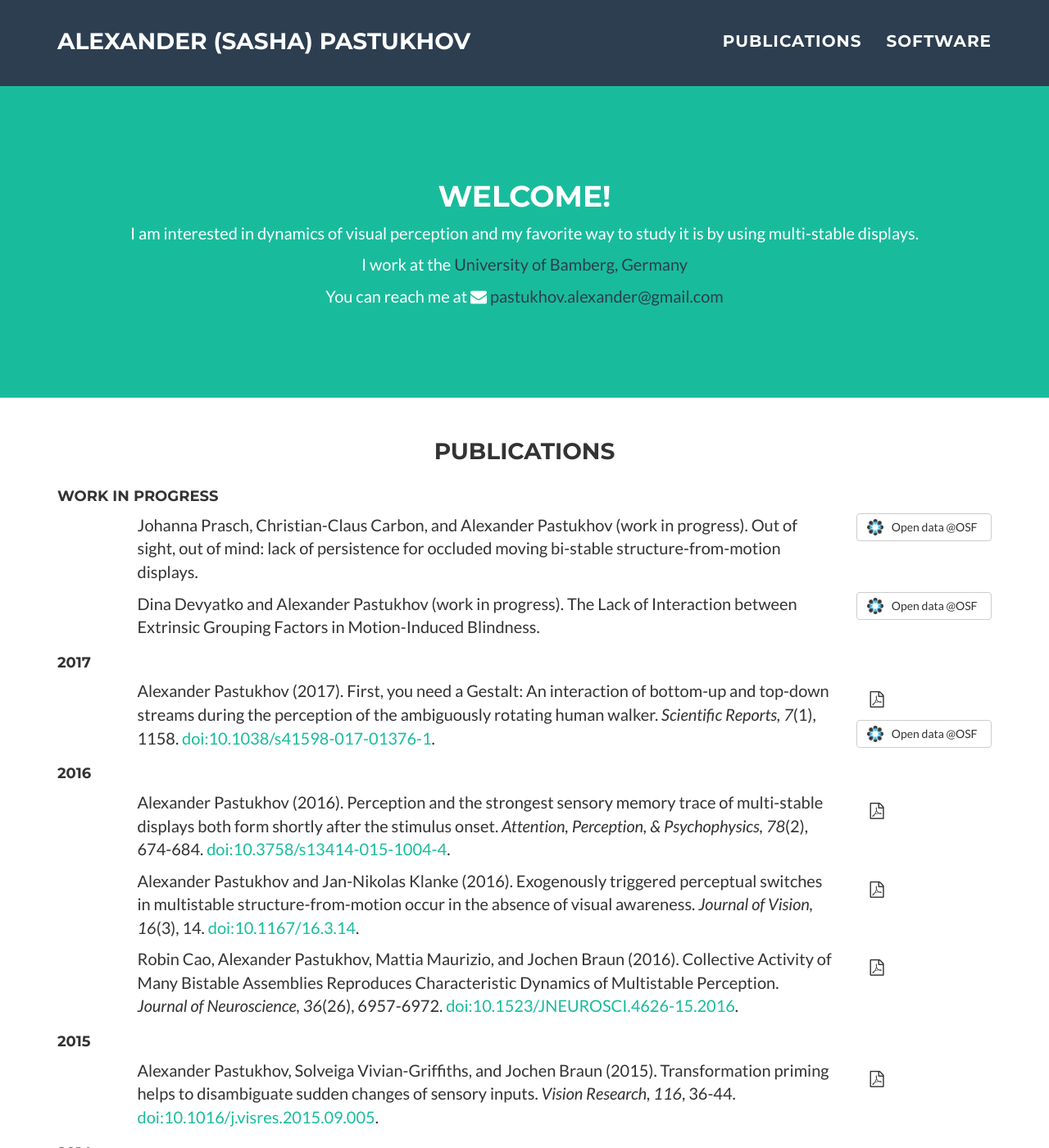
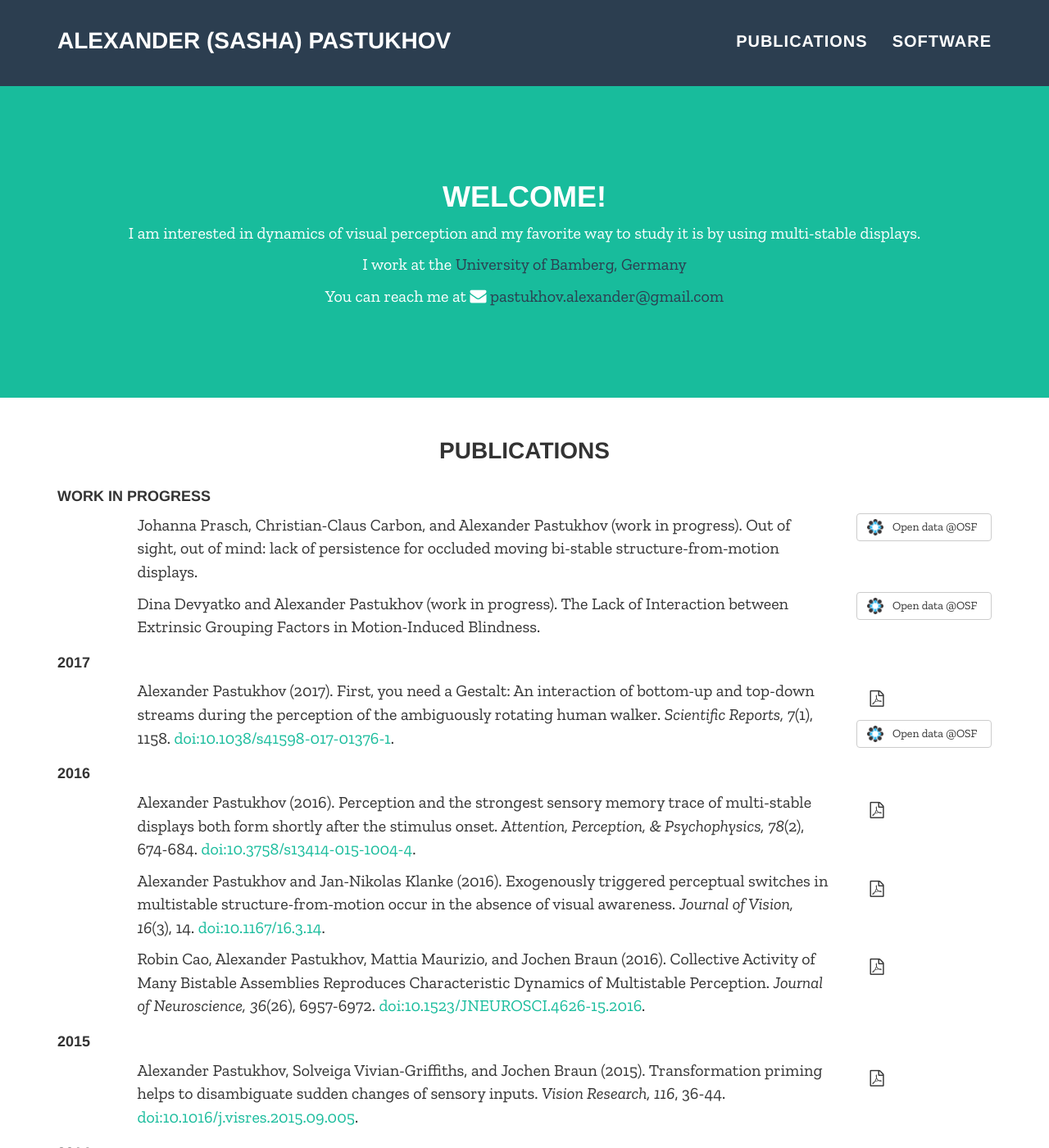
Before and after one commit to alexander-pastukhov/alexander-pastukhov.github.io, a Jekyll site: the page built from index.html, in a window 1280 px wide and 1400 px high. Shown: the whole window at 82% size. Built offline with Jekyll 4.4.1, drawn with Linux system fonts in a browser that asks for light colours; nearby versions of some CDN libraries; some web fonts are replaced.

Commit message:
Changed fonts

```diff
--- a/_includes/head.html
+++ b/_includes/head.html
@@ -23,8 +23,12 @@
 
     <!-- Custom Fonts -->
     <link href="https://maxcdn.bootstrapcdn.com/font-awesome/4.6.3/css/font-awesome.min.css" rel="stylesheet" type="text/css">
-    <link href="https://fonts.googleapis.com/css?family=Montserrat:400,700" rel="stylesheet" type="text/css">
-    <link href="https://fonts.googleapis.com/css?family=Lato:400,700,400italic,700italic" rel="stylesheet" type="text/css">
+    <link href="https://fonts.googleapis.com/css?family=Ramabhadra:400,700" rel="stylesheet" type="text/css">
+
+
+
+    <link href="https://fonts.googleapis.com/css?family=Zilla+Slab:400,700,400italic,700italic" rel="stylesheet" type="text/css">
+
 
     <!-- HTML5 Shim and Respond.js IE8 support of HTML5 elements and media queries -->
     <!-- WARNING: Respond.js doesn't work if you view the page via file:// -->
--- a/css/pastukhov.css
+++ b/css/pastukhov.css
@@ -3,8 +3,11 @@
  * Copyright 2013-2016 Start Bootstrap
  * Licensed under MIT (https://github.com/BlackrockDigital/startbootstrap/blob/gh-pages/LICENSE)
  */
+
+
+
 body {
-  font-family: 'Lato', 'Helvetica Neue', Helvetica, Arial, sans-serif;
+  font-family: 'Zilla Slab', 'Helvetica Neue', Helvetica, Arial, sans-serif;
   overflow-x: hidden;
 }
 
@@ -37,7 +40,7 @@ h3,
 h4,
 h5,
 h6 {
-  font-family: "Montserrat", "Helvetica Neue", Helvetica, Arial, sans-serif;
+  font-family: "Ramabhadra", "Helvetica Neue", Helvetica, Arial, sans-serif;
   text-transform: uppercase;
   font-weight: 700;
 }
@@ -92,7 +95,7 @@ header img {
 }
 header .intro-text .name {
   display: block;
-  font-family: "Montserrat", "Helvetica Neue", Helvetica, Arial, sans-serif;
+  font-family: "Ramabhadra", "Helvetica Neue", Helvetica, Arial, sans-serif;
   text-transform: uppercase;
   font-weight: 700;
   font-size: 2em;
@@ -115,7 +118,7 @@ header .intro-text .skills {
 }
 .navbar-custom {
   background: #2C3E50;
-  font-family: "Montserrat", "Helvetica Neue", Helvetica, Arial, sans-serif;
+  font-family: "Ramabhadra", "Helvetica Neue", Helvetica, Arial, sans-serif;
   text-transform: uppercase;
   font-weight: 700;
   border: none;
```
